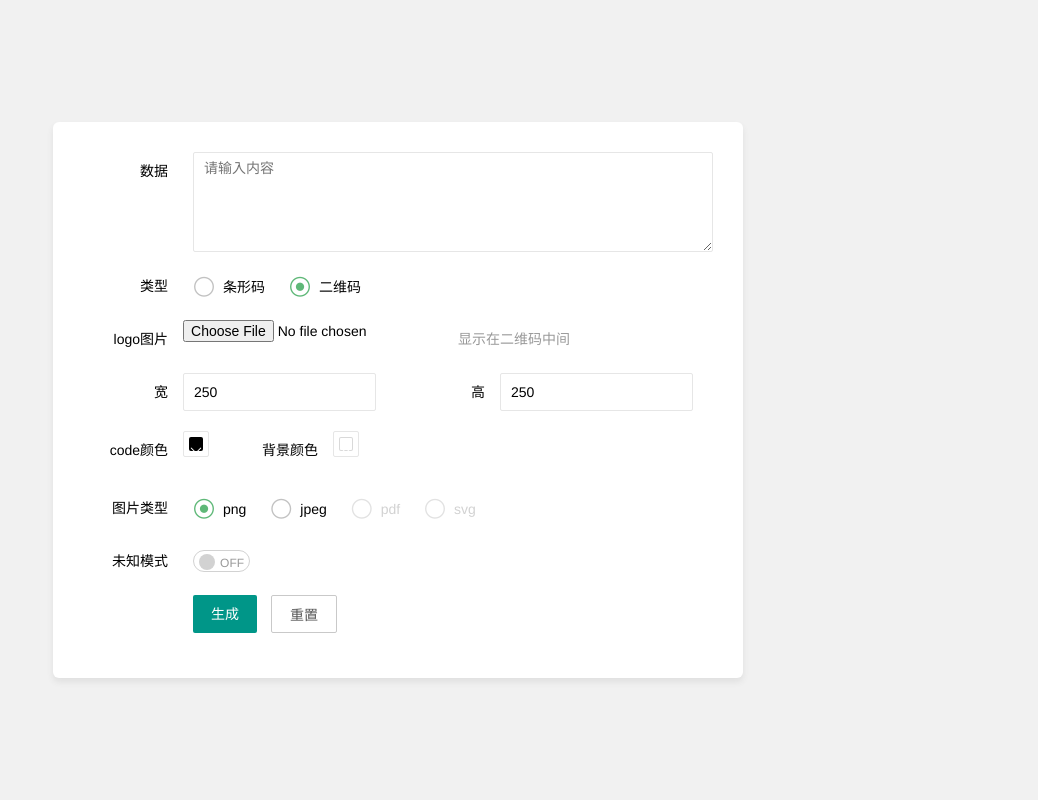
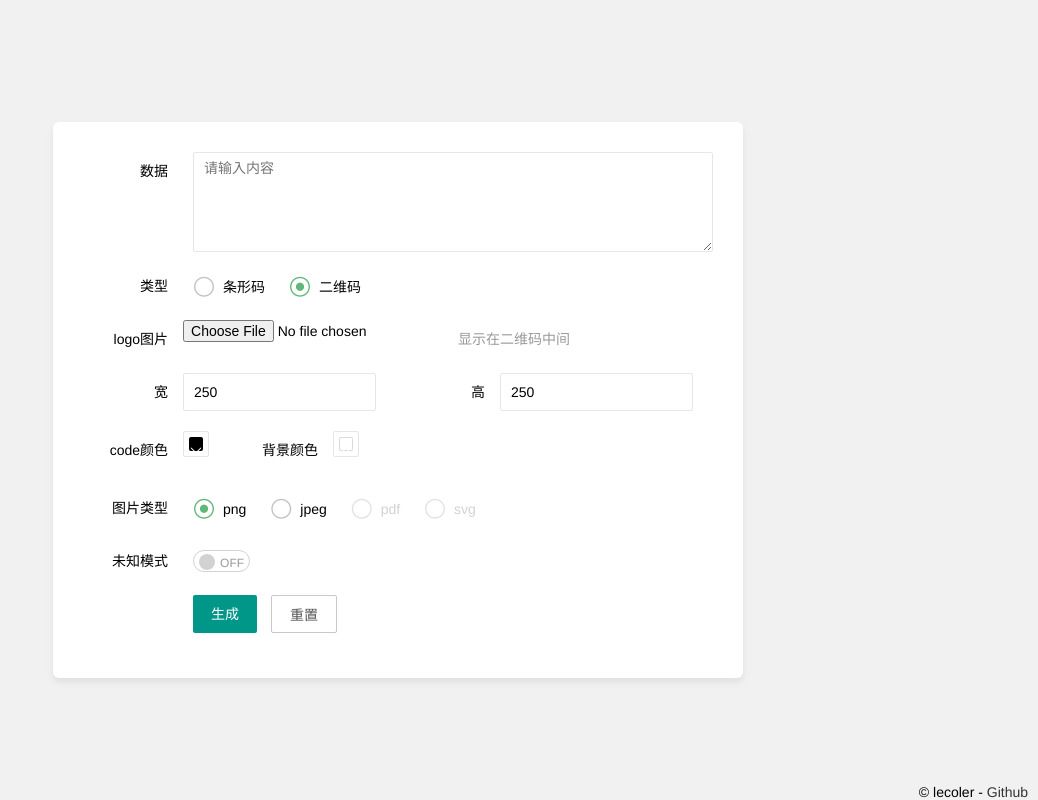
Before and after one commit to lecoler/simpleQrcodeGenerator, a website: page docs/index.html in a window 1280 px wide. Shown: the whole page, without its empty margins (242-1280 px from the left). Drawn offline with Linux system fonts and the light colour scheme.

Commit message:
update css

```diff
--- a/docs/css/index.css
+++ b/docs/css/index.css
@@ -24,3 +24,8 @@ body{
     font-weight: 700;
     text-decoration: underline;
 }
+.layui-footer{
+    bottom: 0;
+    right: 0;
+    padding-right: 10px;
+}
--- a/docs/index.html
+++ b/docs/index.html
@@ -96,6 +96,7 @@
 
     </div>
 </div>
+<div class="layui-footer fix">© lecoler - <a href="https://lecoler.github.io/simpleQrcodeGenerator/" title="lecoler.github.io">Github</a></div>
 <script src="./js/index.js"></script>
 <script src="./layui/layui.all.js"></script>
 <script>
```
